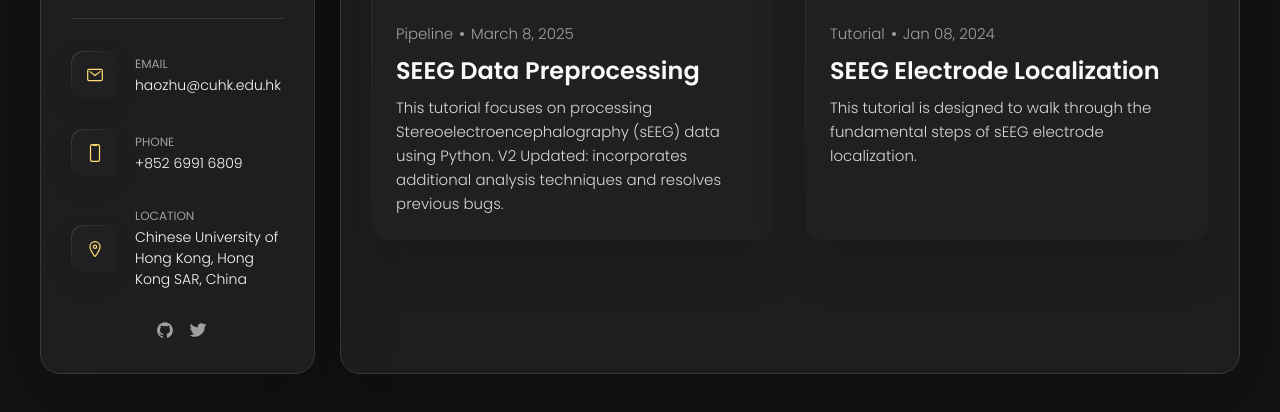
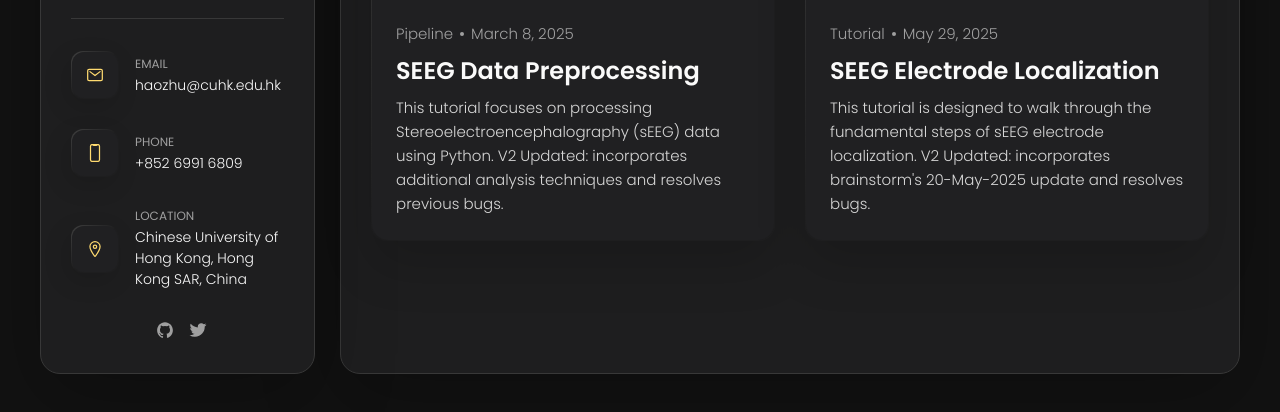
Before and after one commit to HaoZ94/haosite, a plain HTML site: page index.html in a window 1280 px wide. Both pictures are taken after a click on the button "Resources". Shown: the part 422-834 px from the top of the page. Drawn offline with nearby package versions, Linux system fonts and the light colour scheme.

Commit message:
Update index.html

```diff
--- a/index.html
+++ b/index.html
@@ -596,7 +596,7 @@
             </li>
 
             <li class="blog-post-item">
-              <a href="https://slangscience.github.io/Documents_Store/brainstorm_sEEG.html">
+              <a href="./assets/resources/brainstorm_tutorial/brainstorm_sEEG.html">
 
                 <figure class="blog-banner-box">
                   <img src="./assets/images/sEEG_brain.png" alt="sEEG brain" loading="lazy">
@@ -609,13 +609,14 @@
 
                     <span class="dot"></span>
 
-                    <time datetime="2024-01-08">Jan 08, 2024</time>
+                    <time datetime="2024-01-08">May 29, 2025</time>
                   </div>
 
                   <h3 class="h3 blog-item-title">sEEG electrode Localization</h3>
 
                   <p class="blog-text">
                     This tutorial is designed to walk through the fundamental steps of sEEG electrode localization.
+                    V2 Updated: incorporates brainstorm's 20-May-2025 update and resolves bugs.
                   </p>
 
                 </div>
```
